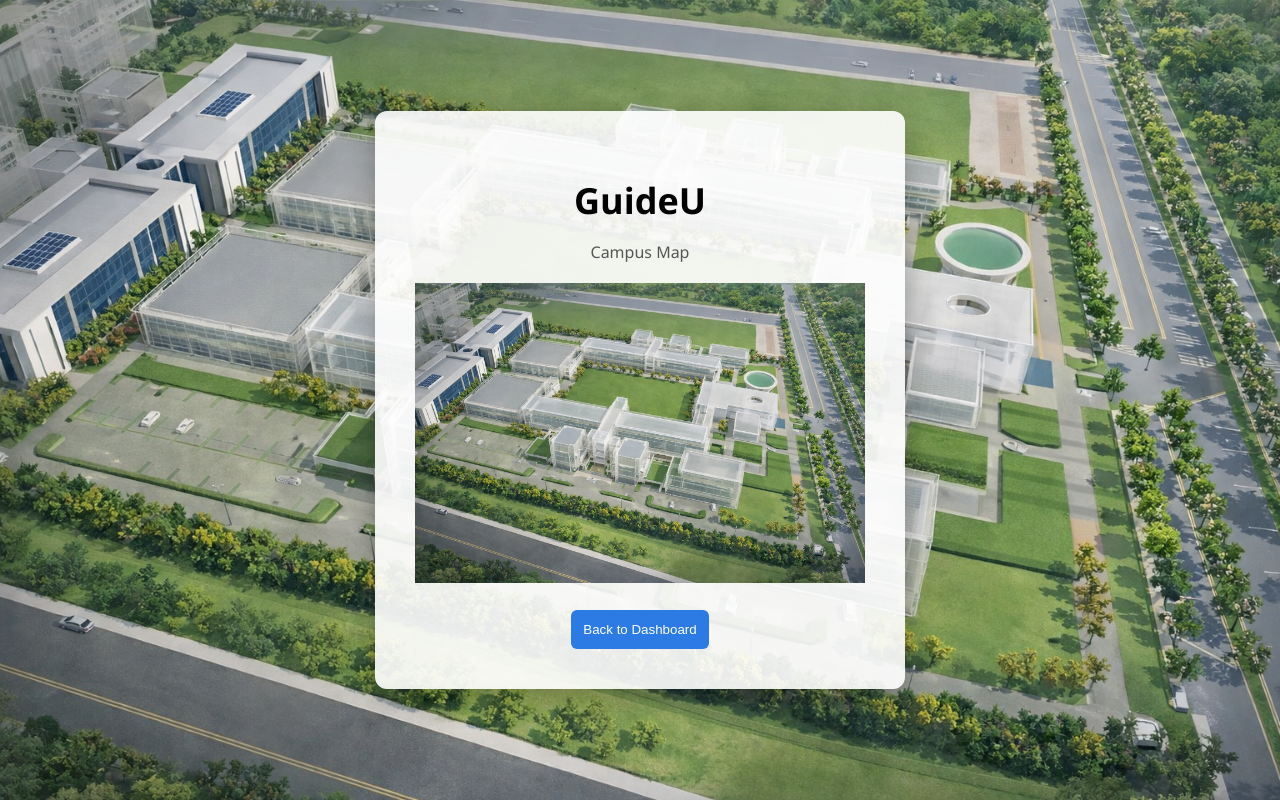
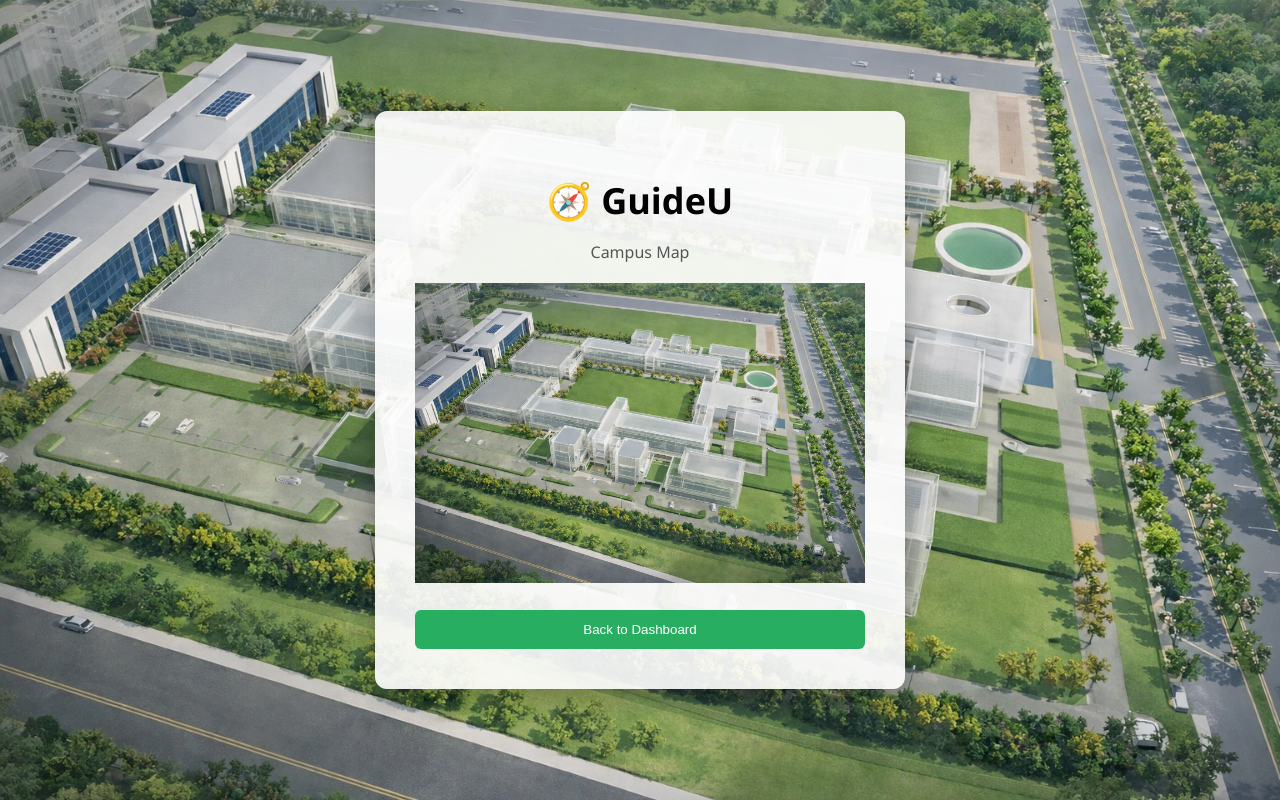
Before and after one commit to Ars9-tech/GuideU, a Flask app: page /map in a window 1280 px wide. Run offline with Flask 3, Linux system fonts and the light colour scheme.

Commit message:
Enhance map page with emoji and button styling

```diff
--- a/templates/map.html
+++ b/templates/map.html
@@ -10,7 +10,7 @@
 
 <div class="container">
 
-<h1 class="title">GuideU</h1>
+<h1 class="title">🧭 GuideU</h1>
 <p class="subtitle">Campus Map</p>
 
 <img src="{{ url_for('static', filename='campus_img.png') }}" width="100%">
@@ -18,7 +18,7 @@
 <br><br>
 
 <a href="/dashboard">
-<button>Back to Dashboard</button>
+<button class="map-btn">Back to Dashboard</button>
 </a>
 
 </div>
```
